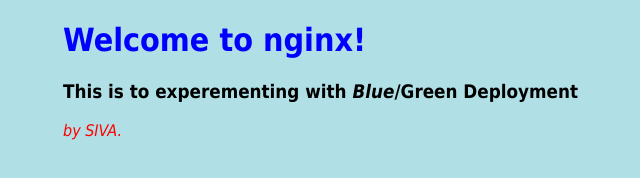
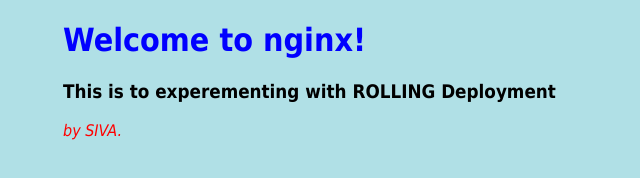
Before and after one commit to blockbee/blue-green-deployment, a plain HTML site: page index.html in a window 1280 px wide. Shown: the full height of the page, 297-937 px from the left. Drawn offline with Linux system fonts and the light colour scheme.

Commit message:
index file modified

```diff
--- a/index.html
+++ b/index.html
@@ -19,7 +19,7 @@
 </head>
 <body>
 <h1>Welcome to nginx!</h1>
-<h3>This is to experementing with <i>Blue</i>/Green Deployment</h3>
+<h3>This is to experementing with ROLLING Deployment</h3>
 
 <p><em>by SIVA.</em></p>
 </body>
```
